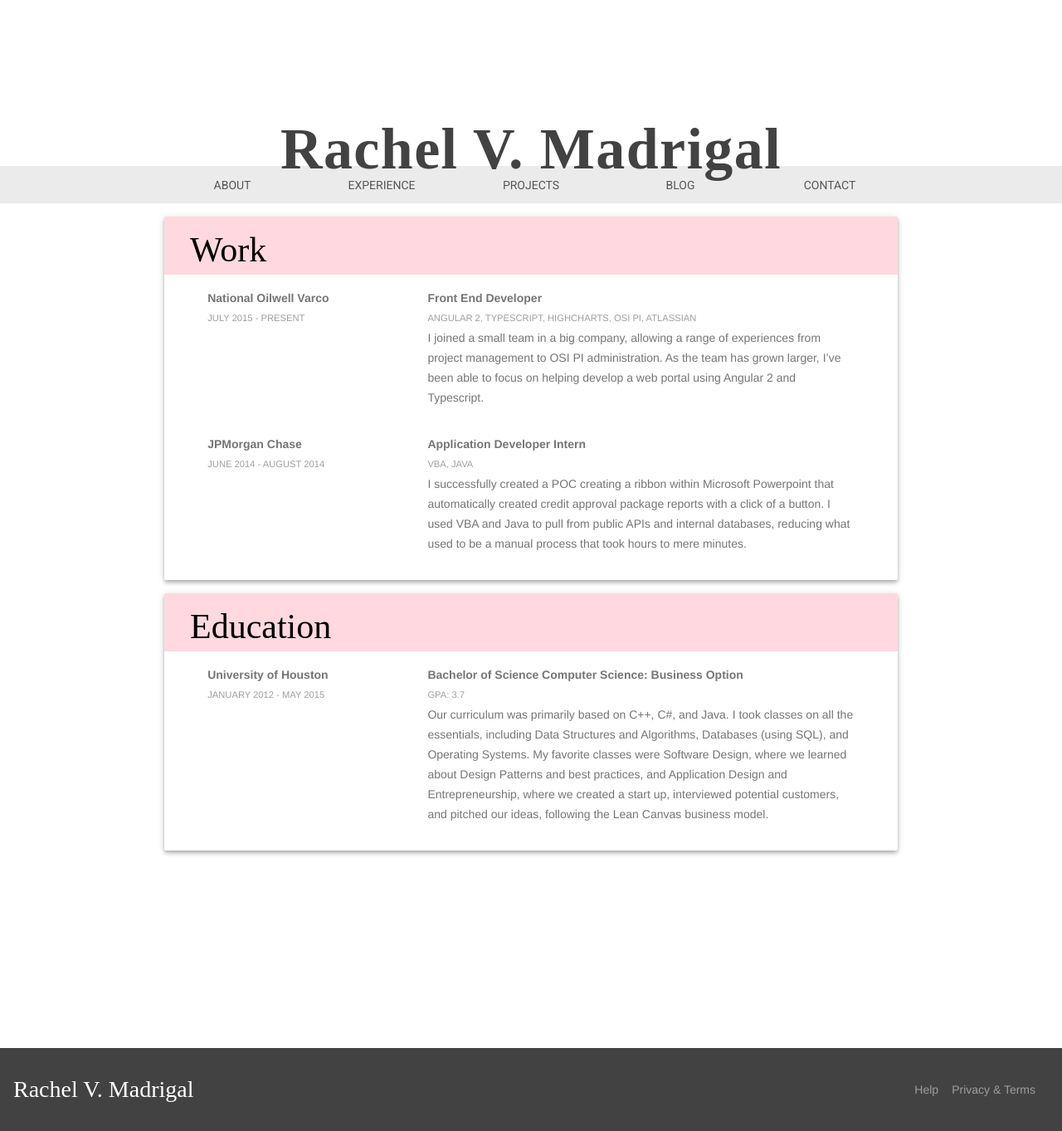
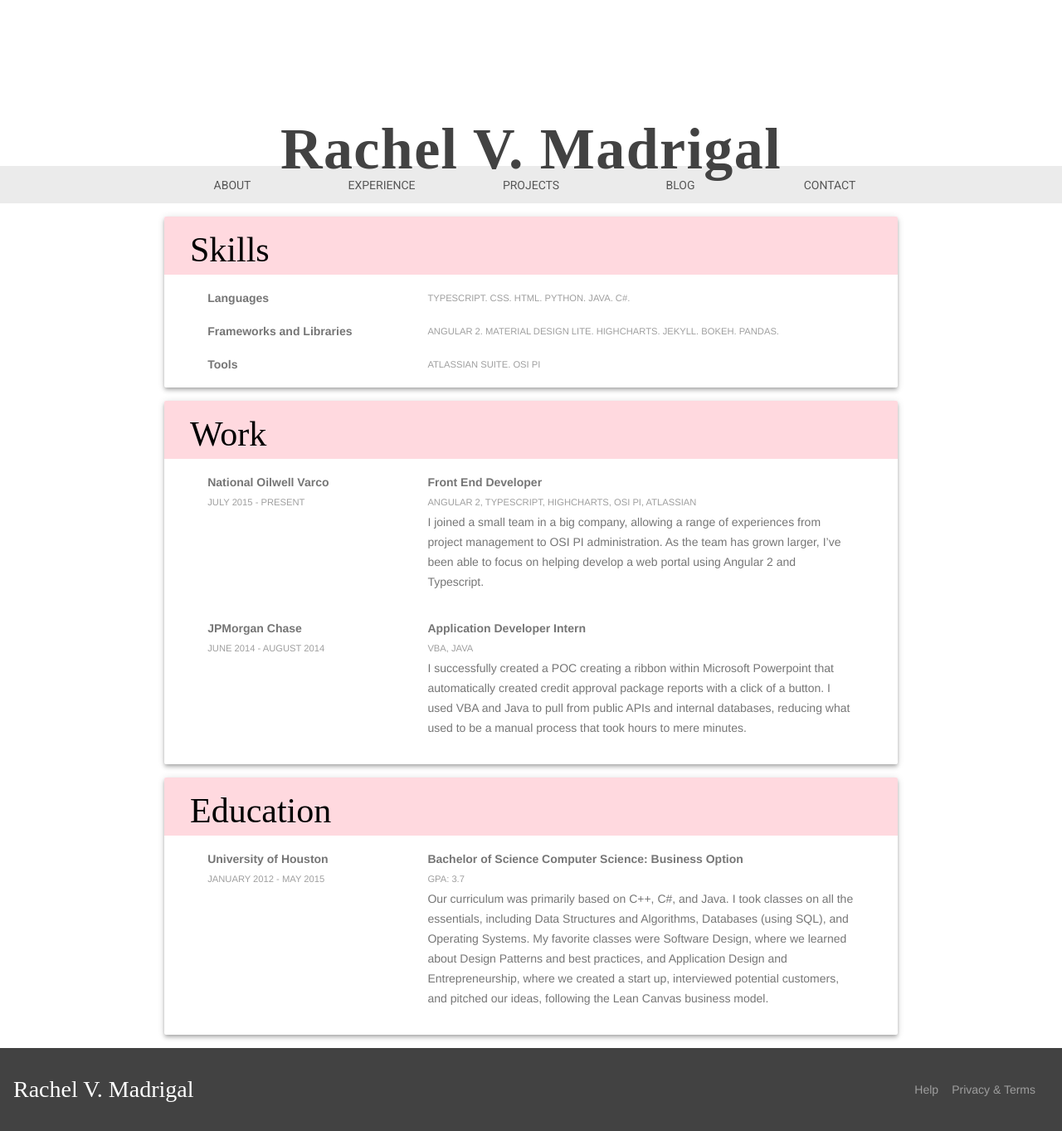
Before and after one commit to rachelmad/rachelmad.github.io, a Jekyll site: the page built from experience/index.html, in a window 1280 px wide. Shown: the whole page at 83% size. Built offline with Jekyll 4.4.1, drawn with Linux system fonts in a browser that asks for light colours; nearby versions of some CDN libraries; some web fonts are replaced.

Commit message:
Added skills card

```diff
--- a/experience/index.html
+++ b/experience/index.html
@@ -1,6 +1,34 @@
 ---
 layout: default
 ---
+
+<div class="mdl-cell mdl-cell--12-col mdl-card mdl-shadow--4dp">
+    <div class="mdl-card__title">
+        <div class="card-title">Skills</div>
+    </div>
+    <div class="mdl-grid mdl-card__supporting-text">
+        <div class="mdl-cell mdl-cell--4-col">
+            <div class="emphasize">Languages</div>
+        </div>
+        <div class="mdl-cell mdl-cell--8-col">
+            <div class="subtext">TypeScript. CSS. HTML. Python. Java. C#.</div>
+        </div>
+
+        <div class="mdl-cell mdl-cell--4-col">
+            <div class="emphasize">Frameworks and Libraries</div>
+        </div>
+        <div class="mdl-cell mdl-cell--8-col">
+            <div class="subtext">Angular 2. Material Design Lite. HighCharts. Jekyll. Bokeh. Pandas.</div>
+        </div>
+
+        <div class="mdl-cell mdl-cell--4-col">
+            <div class="emphasize">Tools</div>
+        </div>
+        <div class="mdl-cell mdl-cell--8-col">
+            <div class="subtext">Atlassian suite. OSI PI</div>
+        </div>
+    </div>
+</div>
 
 <div class="mdl-cell mdl-cell--12-col mdl-card mdl-shadow--4dp">
     <div class="mdl-card__title">
```
